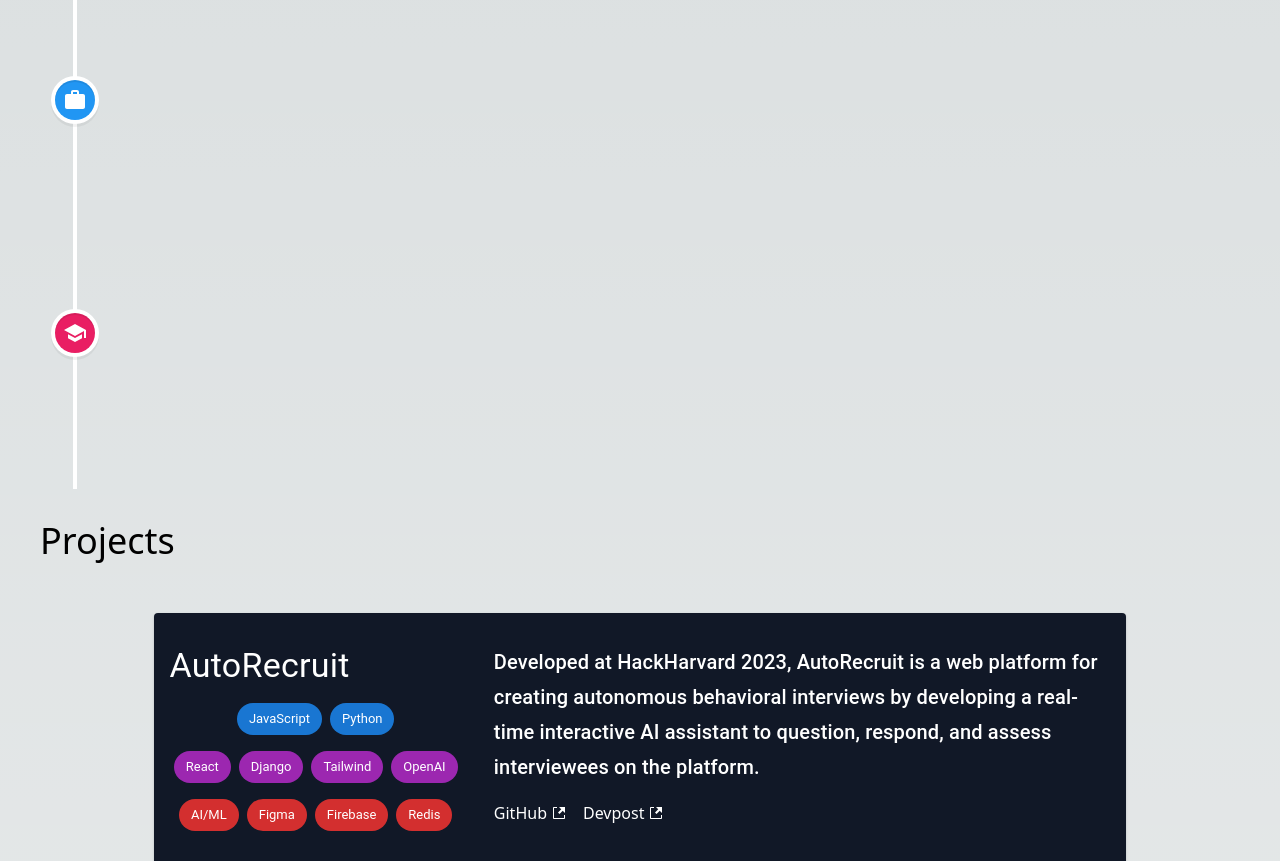
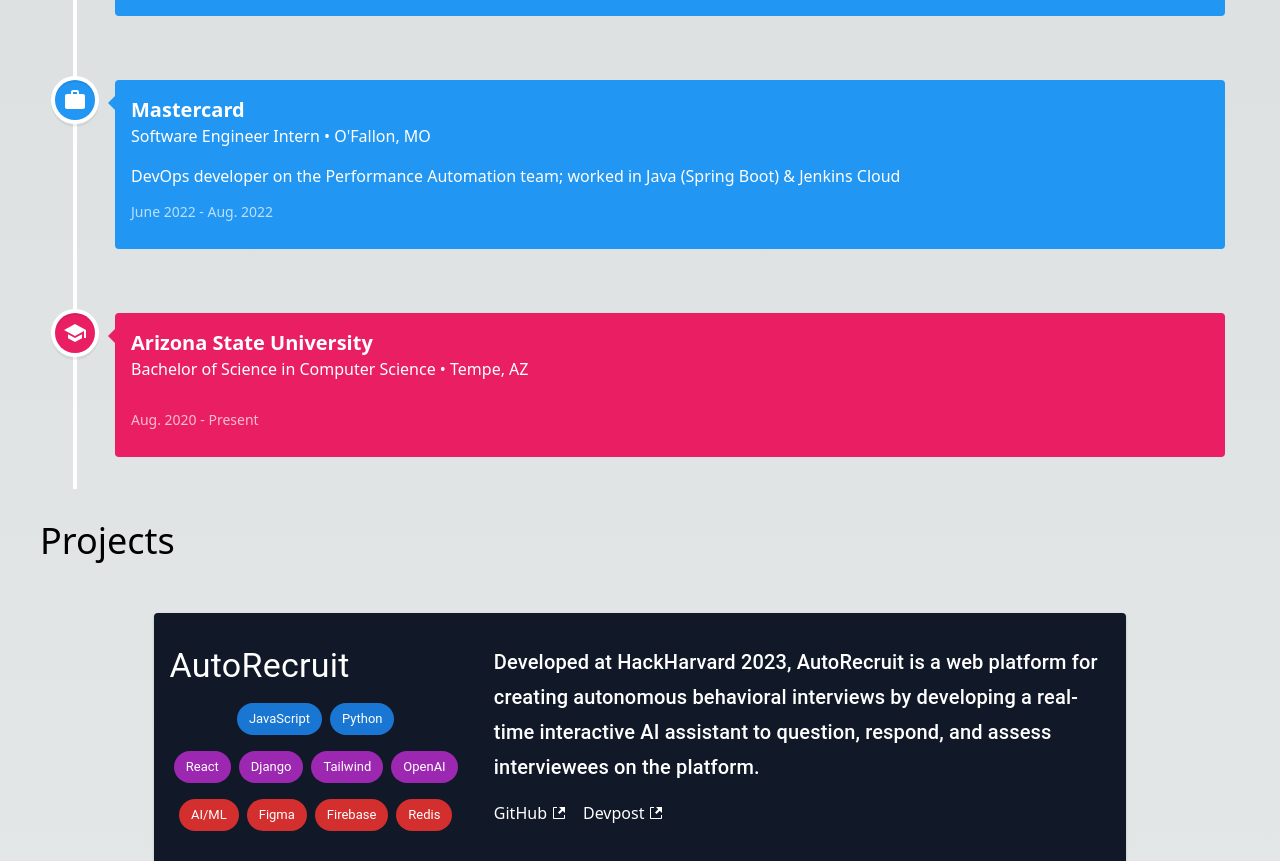
Before and after one commit to shivstaa/personal-website, a Next.js app: page / in a window 1280 px wide. Shown: the part 840-1701 px from the top of the page. Built offline with nearby package versions, Linux system fonts and the light colour scheme; grey boxes are pictures that could not be loaded.

Commit message:
disable animation on timeline

```diff
--- a/public/experience/experience.json
+++ b/public/experience/experience.json
@@ -15,10 +15,10 @@
     "date": "June 2022 - Aug. 2022",
     "title": "Mastercard",
     "subtitle": "Software Engineer Intern",
-    "location": "New York, NY",
-    "languages": ["JavaScript"],
-    "frameworks": ["React", "Node", "Tailwind"],
-    "libraries": [""],
+    "location": "O'Fallon, MO",
+    "languages": ["Java"],
+    "frameworks": ["Spring Boot", "", ""],
+    "libraries": ["Jenkins"],
     "description": "DevOps developer on the Performance Automation team; worked in Java (Spring Boot) & Jenkins Cloud"
   },
   {
--- a/src/pages/api/hello.js
+++ /dev/null
@@ -1,5 +0,0 @@
-// Next.js API route support: https://nextjs.org/docs/api-routes/introduction
-
-export default function handler(req, res) {
-  res.status(200).json({ name: "John Doe" });
-}
--- a/src/pages/components/card.js
+++ b/src/pages/components/card.js
@@ -152,7 +152,7 @@
                 sx={{ display: "flex", justifyContent: "flex-start", mt: 2 }}
               >
                 <Link
-                  href={data?.github ?? ''}
+                  href={data?.github ?? ""}
                   target="_blank"
                   rel="noopener noreferrer"
                   className="flex items-center hover:underline"
@@ -161,7 +161,7 @@
                 </Link>
                 {data?.devpost && (
                   <Link
-                    href={data?.devpost ?? ''}
+                    href={data?.devpost ?? ""}
                     target="_blank"
                     rel="noopener noreferrer"
                     className="flex items-center ml-4 hover:underline"
--- a/src/pages/components/navbar.js
+++ b/src/pages/components/navbar.js
@@ -83,7 +83,7 @@
             >
               {Object.entries(pages).map(([pageName, pageUrl]) => (
                 <MenuItem key={pageName} onClick={handleCloseNavMenu}>
-                  <Link href={pageUrl ?? ''} passHref>
+                  <Link href={pageUrl ?? ""} passHref>
                     <Typography textAlign="center">{pageName}</Typography>
                   </Link>
                 </MenuItem>
@@ -131,7 +131,7 @@
                   "&:hover": { backgroundColor: "rgba(255, 255, 255, 0.25)" },
                 }}
               >
-                <Link href={pageUrl ?? ''} className="scroll-smooth" passHref>
+                <Link href={pageUrl ?? ""} className="scroll-smooth" passHref>
                   {pageName}
                 </Link>
               </Button>
--- a/src/pages/components/timeline.js
+++ b/src/pages/components/timeline.js
@@ -16,8 +16,8 @@
   iconStyle: {
     background: "rgb(33, 150, 243)",
     color: "#fff",
-  }
-}
+  },
+};
 
 const styles = {
   work: {
@@ -46,12 +46,12 @@
   },
 };
 
- const TimelineElement = ({ data }) => {
+const TimelineElement = ({ data }) => {
   const typeStyles = styles[data?.type] || defaultStyles;
   const Icon = data?.type === "work" ? Work : School;
 
   return (
-    <VerticalTimeline layout="1-column-left">
+    <VerticalTimeline layout="1-column-left" animate={false}>
       <VerticalTimelineElement
         className={`vertical-timeline-element--${data?.type}`}
         date={data?.date}
```
Also changed, not shown: src/pages/_app.js (+7 -7 lines), src/pages/components/pill.js (line endings or trailing spaces).
